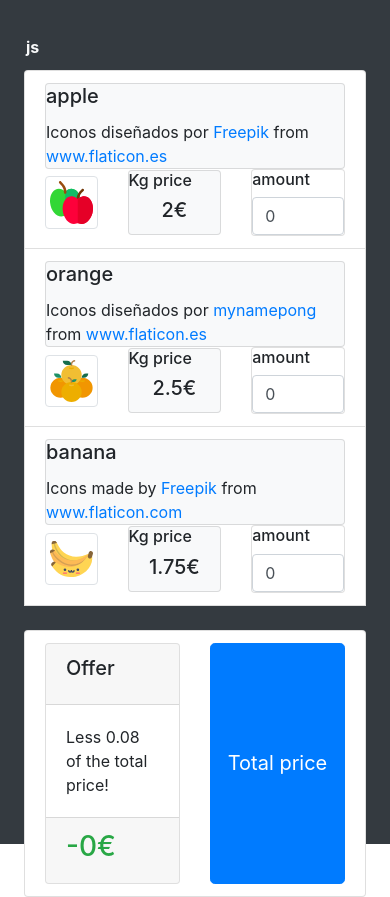
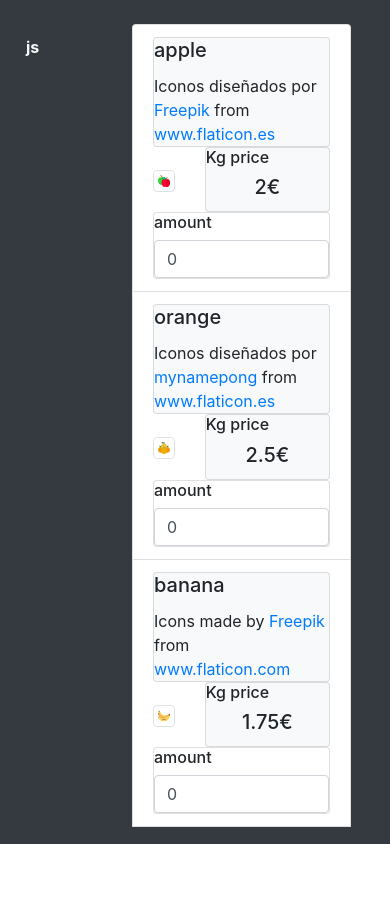
Before and after one commit to videnacry/cipsaJS, a React (Create React App) app: page / in a window 390 px wide. After the commit the page ends 844 px from the top, so only its background shows below. Built offline with nearby package versions, Linux system fonts and the light colour scheme.

Commit message:
change structure in App for nav and main responsive

```diff
--- a/src/App.js
+++ b/src/App.js
@@ -1,6 +1,6 @@
 import {useSelector} from 'react-redux'
 import {selectRoot} from './features/directory/slice'
-import {Container, Row} from 'react-bootstrap'
+import {Container, Row, Col} from 'react-bootstrap'
 import Annex from './annex'
 import Nav from './features/directory'
 
@@ -10,13 +10,17 @@
   const root = useSelector(selectRoot)
   console.log(root)
   return (
-    <Row className="p-4 bg-dark bg-gradient vh-100">
-      <section>
+    <Row className="p-4 bg-dark bg-gradient vh-100 overflow-auto">
+      <Col xs="3" sm="2" lg="3">
+      </Col>
+      <Col xs="9" sm="9" lg="7">
+        <Container>
+          {roots[root]}
+        </Container>
+      </Col>
+      <section className="position-fixed">
         <Nav/>
       </section>
-      <Container>
-        {roots[root]}
-      </Container>
     </Row>
   );
 }
--- a/src/index.css
+++ b/src/index.css
@@ -5,6 +5,7 @@
     sans-serif;
   -webkit-font-smoothing: antialiased;
   -moz-osx-font-smoothing: grayscale;
+  overflow-x: hidden;
 }
 
 code {
```
